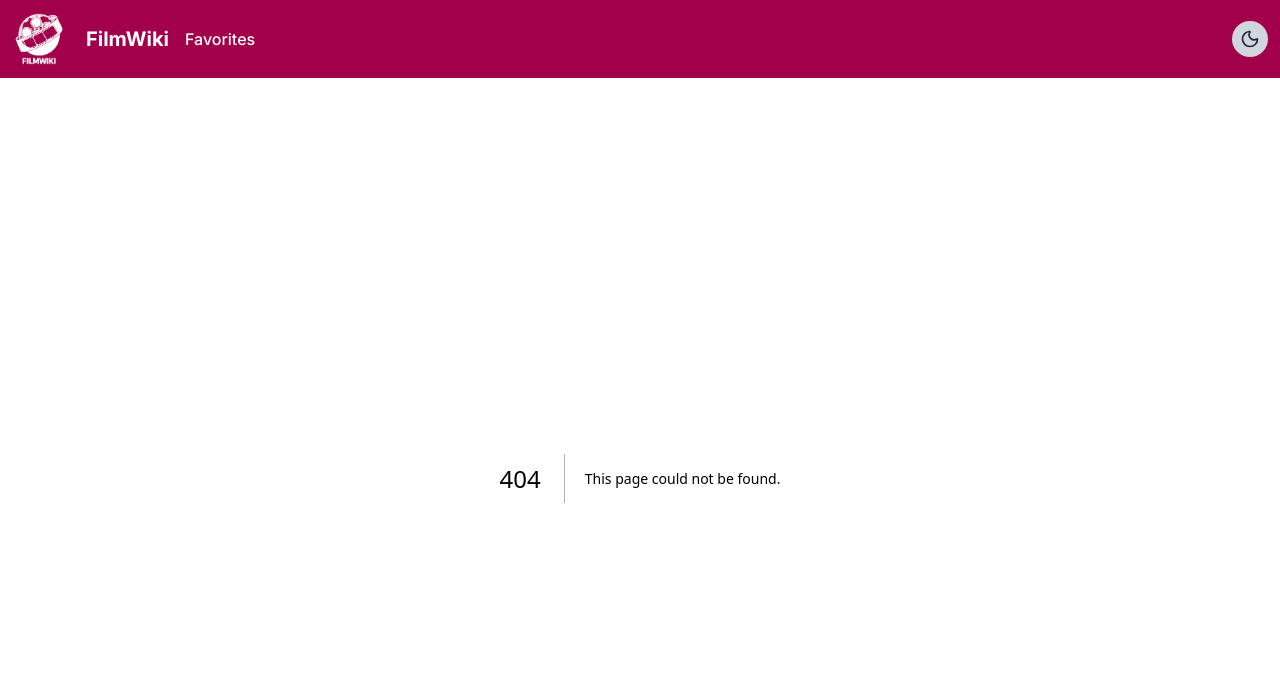
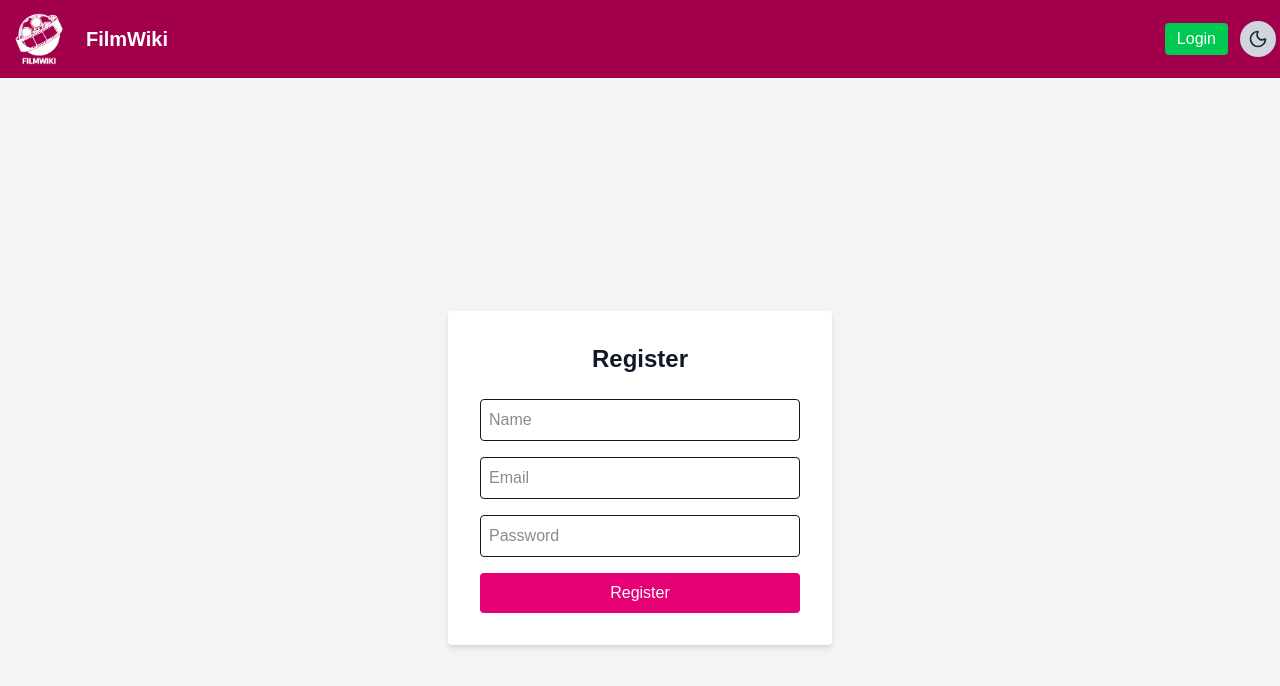
Before and after one commit to mahekpunjabi1904/FilmWiki, a Next.js app: page /register in a window 1280 px wide. Before the commit this address had no page. Shown: the top 686 px of the page. Built offline with nearby package versions, Linux system fonts and the light colour scheme; no server answers.

Commit message:
Login/Signup page enabled

```diff
--- /dev/null
+++ b/app/api/auth/[...nextauth]/route.ts
@@ -0,0 +1,27 @@
+import NextAuth from "next-auth";
+import CredentialsProvider from "next-auth/providers/credentials";
+import users from "@/data/users.json";
+
+const handler = NextAuth({
+  providers: [
+    CredentialsProvider({
+      name: "Credentials",
+      credentials: {
+        email: { label: "Email", type: "text" },
+        password: { label: "Password", type: "password" }
+      },
+      async authorize(credentials) {
+        const user = users.find(
+          (u) =>
+            u.email === credentials?.email &&
+            u.password === credentials?.password
+        );
+        return user ? { id: user.id, name: user.name, email: user.email } : null;
+      }
+    })
+  ],
+  session: { strategy: "jwt" },
+  secret: process.env.NEXTAUTH_SECRET
+});
+
+export { handler as GET, handler as POST };
--- /dev/null
+++ b/app/api/register/route.ts
@@ -0,0 +1,30 @@
+import { NextResponse } from "next/server";
+import fs from "fs";
+import path from "path";
+import users from "@/data/users.json";
+
+export async function POST(req: Request) {
+  const { name, email, password } = await req.json();
+
+  // Check if email already exists
+  if (users.find((u) => u.email === email)) {
+    return NextResponse.json({ error: "User already exists" }, { status: 400 });
+  }
+
+  // Create new user
+  const newUser = {
+    id: Date.now(),
+    name,
+    email,
+    password
+  };
+
+  // Add to array
+  const updatedUsers = [...users, newUser];
+
+  // Save back to users.json
+  const filePath = path.join(process.cwd(), "data", "users.json");
+  fs.writeFileSync(filePath, JSON.stringify(updatedUsers, null, 2));
+
+  return NextResponse.json({ message: "User registered successfully" });
+}
--- a/app/favorites/page.tsx
+++ b/app/favorites/page.tsx
@@ -1,16 +1,40 @@
 "use client";
 
+import { useSession } from "next-auth/react";
+import { useRouter } from "next/navigation";
 import { useEffect, useState } from "react";
 import { getFavorites } from "@/lib/favorites";
+import Link from "next/link";
 import Image from "next/image";
-import Link from "next/link";
 
 export default function FavoritesPage() {
+  const { data: session, status } = useSession();
+  const router = useRouter();
   const [favorites, setFavorites] = useState<any[]>([]);
+    const [loadingFavs, setLoadingFavs] = useState(true);
 
+
+  // Redirect to login if not authenticated
   useEffect(() => {
-    setFavorites(getFavorites());
-  }, []);
+    if (status === "unauthenticated") {
+      router.push("/login");
+    }
+  }, [status, router]);
+
+  // Load favorites when authenticated
+  useEffect(() => {
+    if (status === "authenticated") {
+      (async () => {
+        const favs = await getFavorites();
+        setFavorites(favs);
+        setLoadingFavs(false);
+      })();
+    }
+  }, [status]);
+
+  if (status === "loading") {
+    return <p>Loading...</p>;
+  }
 
   return (
     <main className="p-4">
@@ -32,7 +56,9 @@ export default function FavoritesPage() {
                   height={750}
                   className="w-full h-auto rounded mb-2"
                 />
-                <h2 className="text-lg text-white font-semibold">{movie.title}</h2>
+                <h2 className="text-lg text-white font-semibold">
+                  {movie.title}
+                </h2>
               </div>
             </Link>
           ))}
--- a/app/layout.tsx
+++ b/app/layout.tsx
@@ -1,25 +1,17 @@
+"use client";
+
+import { SessionProvider } from "next-auth/react";
 import "./globals.css";
-import type { Metadata } from "next";
-import { Inter } from "next/font/google";
 import Header from "@/components/Header";
 
-const inter = Inter({ subsets: ["latin"] });
-
-export const metadata: Metadata = {
-  title: "FilmWiki",
-  description: "FilmWiki - Explore and discover movies",
-};
-
-export default function RootLayout({
-  children,
-}: {
-  children: React.ReactNode;
-}) {
+export default function RootLayout({ children }: { children: React.ReactNode }) {
   return (
     <html lang="en">
-      <body className={inter.className}>
-        <Header /> {/* show header on every page */}
-        {children}
+      <body>
+        <SessionProvider>
+          <Header />
+          {children}
+        </SessionProvider>
       </body>
     </html>
   );
--- /dev/null
+++ b/app/login/page.tsx
@@ -0,0 +1,63 @@
+"use client";
+
+import { useState } from "react";
+import { signIn } from "next-auth/react";
+import { useRouter } from "next/navigation";
+
+export default function LoginPage() {
+  const [email, setEmail] = useState("");
+  const [password, setPassword] = useState("");
+  const router = useRouter();
+
+  const handleSubmit = async (e: React.FormEvent) => {
+    e.preventDefault();
+    const res = await signIn("credentials", {
+      email,
+      password,
+      redirect: false,
+    });
+
+    if (!res?.error) {
+      router.push("/");
+    } else {
+      alert("Invalid credentials");
+    }
+  };
+
+  return (
+    <main className="flex justify-center items-center min-h-screen bg-gray-100 dark:bg-gray-900">
+      <form
+        onSubmit={handleSubmit}
+        className="bg-white dark:bg-gray-800 p-8 rounded shadow-md w-96"
+      >
+        <h1 className="text-2xl font-bold mb-6 text-center">Login</h1>
+        <input
+          type="email"
+          placeholder="Email"
+          value={email}
+          onChange={(e) => setEmail(e.target.value)}
+          className="w-full mb-4 p-2 border rounded"
+        />
+        <input
+          type="password"
+          placeholder="Password"
+          value={password}
+          onChange={(e) => setPassword(e.target.value)}
+          className="w-full mb-4 p-2 border rounded"
+        />
+        <button
+          type="submit"
+          className="w-full bg-pink-600 hover:bg-pink-700 text-white py-2 rounded"
+        >
+          Login
+        </button>
+        <p className="mt-4 text-center">
+          Don't have an account?{" "}
+          <a href="/register" className="text-pink-600 hover:underline">
+            Sign Up
+          </a>
+        </p>
+      </form>
+    </main>
+  );
+}
--- /dev/null
+++ b/app/register/page.tsx
@@ -0,0 +1,72 @@
+"use client";
+
+import { useState } from "react";
+import { useRouter } from "next/navigation";
+
+export default function RegisterPage() {
+  const [name, setName] = useState("");
+  const [email, setEmail] = useState("");
+  const [password, setPassword] = useState("");
+  const router = useRouter();
+
+  const handleSubmit = async (e: React.FormEvent) => {
+    e.preventDefault();
+
+    const res = await fetch("/api/register", {
+      method: "POST",
+      headers: { "Content-Type": "application/json" },
+      body: JSON.stringify({ name, email, password })
+    });
+
+    if (res.ok) {
+      alert("Registration successful! Please log in.");
+      router.push("/login");
+    } else {
+      const data = await res.json();
+      alert(data.error || "Registration failed");
+    }
+  };
+
+  return (
+    <main className="flex justify-center items-center min-h-screen bg-gray-100 dark:bg-gray-900">
+      <form
+        onSubmit={handleSubmit}
+        className="bg-white dark:bg-gray-800 p-8 rounded shadow-md w-96"
+      >
+        <h1 className="text-2xl font-bold mb-6 text-center">Register</h1>
+
+        <input
+          type="text"
+          placeholder="Name"
+          value={name}
+          onChange={(e) => setName(e.target.value)}
+          className="w-full mb-4 p-2 border rounded"
+          required
+        />
+        <input
+          type="email"
+          placeholder="Email"
+          value={email}
+          onChange={(e) => setEmail(e.target.value)}
+          className="w-full mb-4 p-2 border rounded"
+          required
+        />
+        <input
+          type="password"
+          placeholder="Password"
+          value={password}
+          onChange={(e) => setPassword(e.target.value)}
+          className="w-full mb-4 p-2 border rounded"
+          required
+        />
+
+        <button
+          type="submit"
+          className="w-full bg-pink-600 hover:bg-pink-700 text-white py-2 rounded"
+        >
+          Register
+        </button>
+      </form>
+    </main>
+  );
+}
--- a/components/FavoriteButton.tsx
+++ b/components/FavoriteButton.tsx
@@ -3,18 +3,30 @@
 import { useState, useEffect } from "react";
 import { Heart } from "lucide-react";
 import { isFavorite, toggleFavorite } from "@/lib/favorites";
+import { useSession } from "next-auth/react";
+
 
 export default function FavoriteButton({ movie }: { movie: any }) {
+    const { data: session } = useSession();
+
   const [favorite, setFavorite] = useState(false);
 
-  useEffect(() => {
-    setFavorite(isFavorite(movie.id));
-  }, [movie.id]);
+ useEffect(() => {
+    if (!session) return; // only check if logged in
+    (async () => {
+      const favStatus = await isFavorite(movie.id);
+      setFavorite(favStatus);
+    })();
+  }, [session, movie.id]);
 
-  const handleClick = (e: React.MouseEvent) => {
-    e.stopPropagation(); // Prevent parent click event
-    e.preventDefault();  //Prevent Link navigation
-    toggleFavorite(movie);
+  const handleClick = async (e: React.MouseEvent) => {
+    e.stopPropagation();
+    e.preventDefault();
+    if (!session) {
+      alert("Please log in to save favorites");
+      return;
+    }
+    await toggleFavorite(movie);
     setFavorite((prev) => !prev);
   };
 
--- a/components/Header.tsx
+++ b/components/Header.tsx
@@ -3,9 +3,11 @@ import Link from "next/link";
 import { Sun, Moon } from "lucide-react";
 import Image from "next/image";
 import { useState, useEffect } from "react";
+import { useSession, signOut } from "next-auth/react";
 
 export default function Header() {
   const [darkMode, setDarkMode] = useState(false);
+  const { data: session, status } = useSession();
 
   useEffect(() => {
     if (darkMode) {
@@ -27,22 +29,43 @@ export default function Header() {
             height={20}
             priority
           />
-          <h1 className="text-xl font-bold text-white dark:text-white">FilmWiki</h1>
+          <h1 className="text-xl font-bold text-white dark:text-white">
+            FilmWiki
+          </h1>
         </Link>
 
-        {/* Favorites Link */}
+        {/* Show Favorites only if logged in */}
+        {status === "authenticated" && (
           <Link
             href="/favorites"
             className="text-white hover:text-yellow-300 font-medium transition-colors"
           >
             Favorites
           </Link>
+        )}
       </div>
 
-      {/* Theme Toggle */}
+      {/* Right Section: Auth Buttons + Theme Toggle */}
+      <div className="flex items-center gap-3">
+        {status === "authenticated" ? (
+          <button
+            onClick={() => signOut({ callbackUrl: "/" })}
+            className="bg-red-500 hover:bg-red-600 text-white px-3 py-1 rounded"
+          >
+            Logout
+          </button>
+        ) : (
+          <Link
+            href="/login"
+            className="bg-green-500 hover:bg-green-600 text-white px-3 py-1 rounded"
+          >
+            Login
+          </Link>
+        )}
+
         <button
           onClick={() => setDarkMode(!darkMode)}
-        className="p-2 rounded-full mr-2 transition-colors
+          className="p-2 rounded-full transition-colors
                bg-gray-300 dark:bg-gray-600
                hover:bg-black dark:hover:bg-white"
         >
@@ -52,6 +75,7 @@ export default function Header() {
             <Moon className="w-5 h-5 text-gray-800" />
           )}
         </button>
+      </div>
     </header>
   );
 }
--- /dev/null
+++ b/data/users.json
@@ -0,0 +1,20 @@
+[
+  {
+    "id": 1,
+    "name": "Test User",
+    "email": "test@gmail.com",
+    "password": "123456"
+  },
+  {
+    "id": 1755162242231,
+    "name": "Mahek",
+    "email": "m@gmail.com",
+    "password": "abcd1234"
+  },
+  {
+    "id": 1755162500187,
+    "name": "r",
+    "email": "r@gmail.com",
+    "password": "r"
+  }
+]
--- a/package.json
+++ b/package.json
@@ -12,6 +12,7 @@
     "lodash.debounce": "^4.0.8",
     "lucide-react": "^0.539.0",
     "next": "15.4.6",
+    "next-auth": "^4.24.11",
     "react": "19.1.0",
     "react-dom": "19.1.0"
   },
```
Also changed, not shown: lib/favorites.ts (+20 -9 lines), 1 other file (tests, documents, lock files or other folders). Lines whose indentation alone changed are shown as unchanged.
